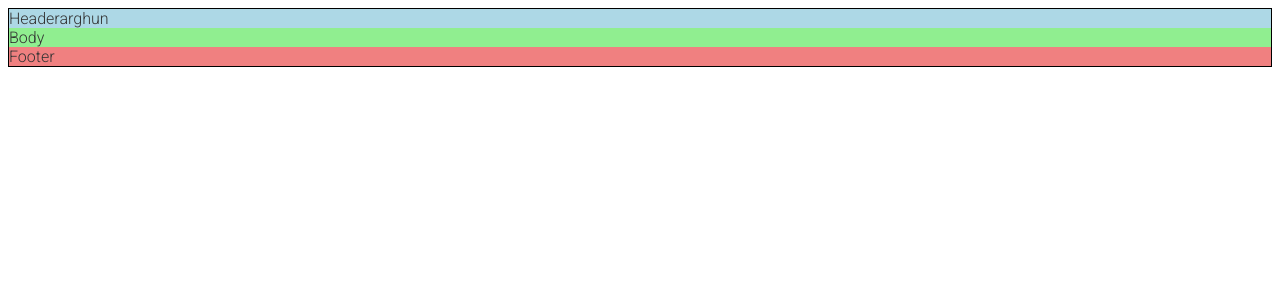
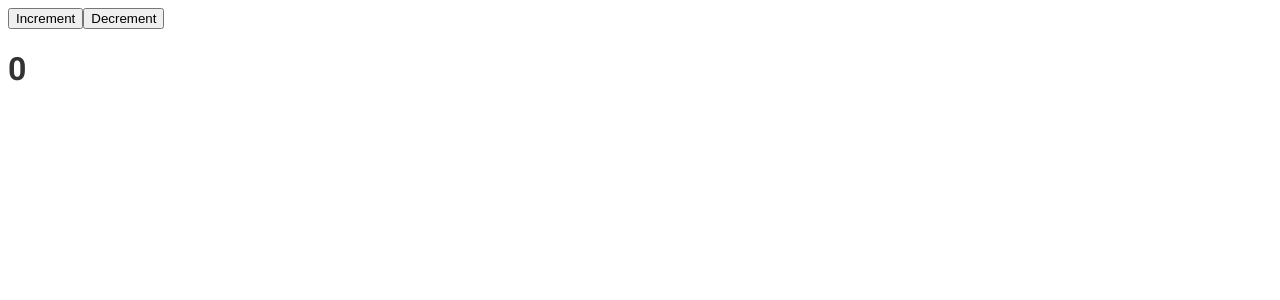
Before and after one commit to Arghun-dev/Advanced-React-Patterns, a React (Vite) app in the folder advanced-react/: page / in a window 1280 px wide. Shown: the top 300 px of the page. Built offline with nearby package versions, Linux system fonts and the light colour scheme.

Commit message:
feat: Observer Pattern

```diff
--- a/advanced-react/package.json
+++ b/advanced-react/package.json
@@ -11,6 +11,7 @@
   },
   "dependencies": {
     "axios": "^1.6.8",
+    "mitt": "^3.0.1",
     "react": "^18.2.0",
     "react-dom": "^18.2.0",
     "styled-components": "^6.1.8"
--- a/advanced-react/src/App.tsx
+++ b/advanced-react/src/App.tsx
@@ -26,6 +26,7 @@
 import { RecursiveComponent } from "./components/RecursiveComponent";
 import { RedButton, SmallRedButton } from "./components/Composition";
 import Card from "./components/CompoundComponents";
+import ParentComponent from "./components/ObserverPattern";
 
 // const Left = ({ title }: { title: string }) => (
 //   <h2 style={{ backgroundColor: "coral" }}>{title}</h2>
@@ -213,13 +214,19 @@
     // As you can see this is very clean approach to create a compound component. You can use this pattern to create a complex component that has multiple parts and each part can be used independently.
     // In the example below, we have a Card component that has three parts: Header, Body, and Footer. You can use these parts independently or together to create a Card component.
     // If we didn't use the compound component pattern, we would have to pass all the parts of the card as props to the Card component. This would make the Card component less flexible and harder to use.
-    <>
-      <Card name="arghun">
-        <Card.Header>Header</Card.Header>
-        <Card.Body>Body</Card.Body>
-        <Card.Footer>Footer</Card.Footer>
-      </Card>
-    </>
+    // <>
+    //   <Card name="arghun">
+    //     <Card.Header>Header</Card.Header>
+    //     <Card.Body>Body</Card.Body>
+    //     <Card.Footer>Footer</Card.Footer>
+    //   </Card>
+    // </>
+
+    //** -------------------- Observer Pattern -------------------------- */
+    // We have used Observer pattern which we have attached listeners to Buttons component buttons and when the buttons are clicked, the listeners are triggered and the Counter component is updated.
+    // So, the Counter component is observing the Buttons component and when the buttons are clicked, the Counter component is updated.
+    // So, we don't have to pass state to ParentComponent and then pass it to the children components. We can use Observer pattern to update the components when the state changes.
+    <ParentComponent />
   );
 }
 
--- /dev/null
+++ b/advanced-react/src/components/Buttons.tsx
@@ -0,0 +1,20 @@
+import { emitter } from "./ObserverPattern";
+
+const Buttons = () => {
+  const onIncrement = () => {
+    emitter.emit("inc");
+  };
+
+  const onDecrement = () => {
+    emitter.emit("dec");
+  };
+
+  return (
+    <div>
+      <button onClick={onIncrement}>Increment</button>
+      <button onClick={onDecrement}>Decrement</button>
+    </div>
+  );
+};
+
+export default Buttons;
--- /dev/null
+++ b/advanced-react/src/components/Counter.tsx
@@ -0,0 +1,27 @@
+import { useState, useEffect } from "react";
+import { emitter } from "./ObserverPattern";
+
+const Counter = () => {
+  const [count, setCount] = useState(0);
+
+  useEffect(() => {
+    const onIncrement = () => setCount((prevCount) => prevCount + 1);
+    const onDecrement = () => setCount((prevCount) => prevCount - 1);
+
+    emitter.on("inc", onIncrement);
+    emitter.on("dec", onDecrement);
+
+    return () => {
+      emitter.off("inc", onIncrement);
+      emitter.off("dec", onDecrement);
+    };
+  }, []);
+
+  return (
+    <div>
+      <h1>{count}</h1>
+    </div>
+  );
+};
+
+export default Counter;
--- /dev/null
+++ b/advanced-react/src/components/ObserverPattern.tsx
@@ -0,0 +1,16 @@
+import mitt from "mitt";
+import Buttons from "./Buttons";
+import Counter from "./Counter";
+
+export const emitter = mitt();
+
+const ParentComponent = () => {
+  return (
+    <>
+      <Buttons />
+      <Counter />
+    </>
+  );
+};
+
+export default ParentComponent;
```
Also changed, not shown: 1 other file (tests, documents, lock files or other folders).
